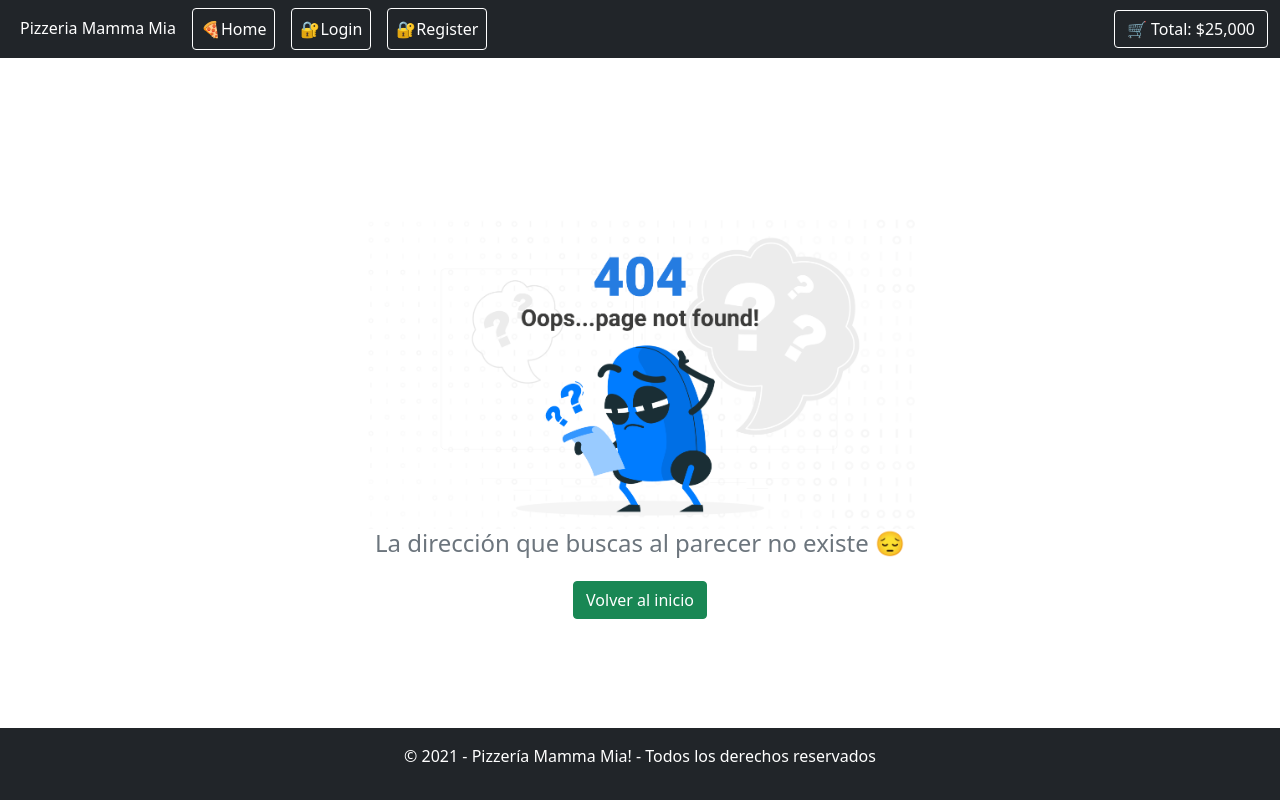
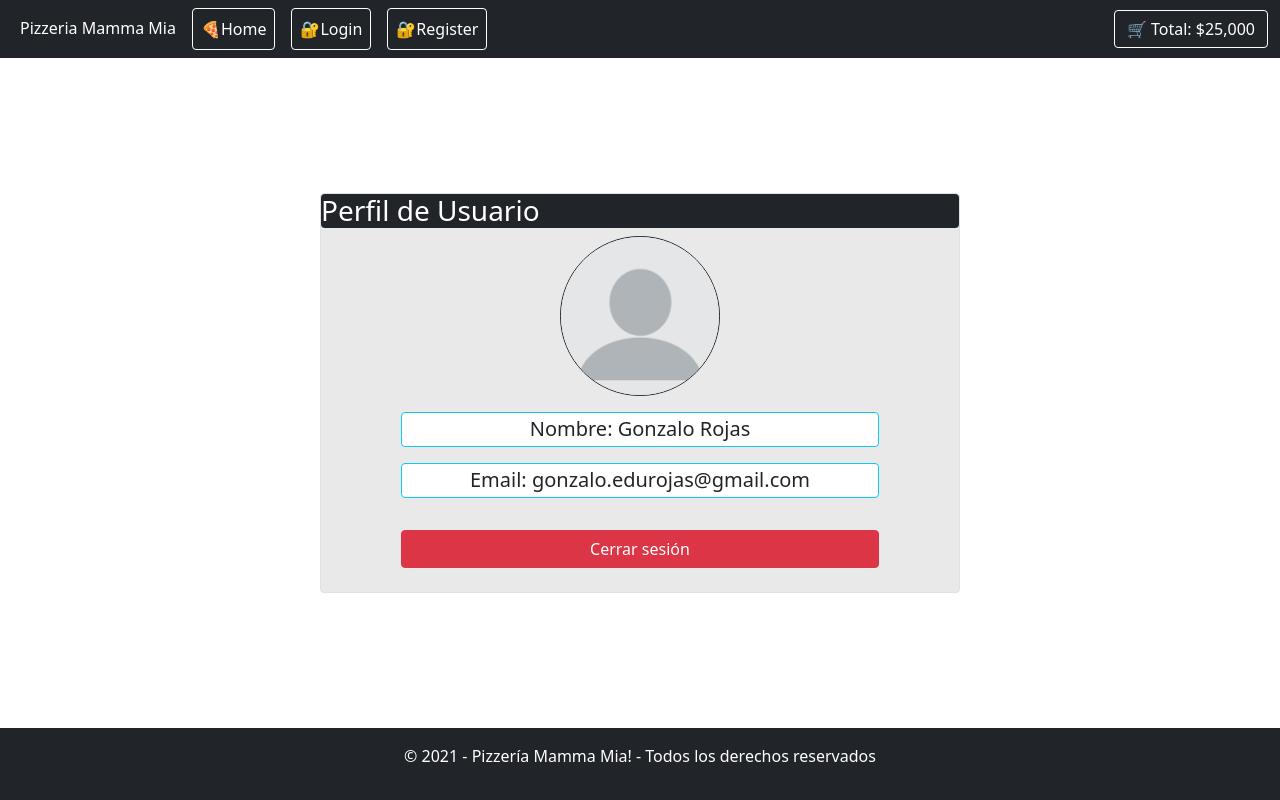
Before and after one commit to gnzrojas/React-hito-1, a React (Vite) app: page /profile in a window 1280 px wide. Built offline with nearby package versions, Linux system fonts and the light colour scheme.

Commit message:
edición de página de perfil de usuario

```diff
--- a/src/App.jsx
+++ b/src/App.jsx
@@ -1,4 +1,3 @@
-import Header from "./components/Header";
 import Home from "./pages/Home";
 import Navbar from "./components/Navbar";
 import Footer from "./components/Footer";
@@ -6,8 +5,9 @@ import Pizza from "./pages/Pizza";
 import Register from "./pages/Register";
 import Login from "./pages/Login";
 import Cart from "./pages/Cart";
+import Profile from "./pages/Profile"
+import NotFound from "./pages/NotFound";
 import { Route, Routes, useLocation } from "react-router-dom";
-import NotFound from "./pages/NotFound";
 
 const App = () => {
   const location = useLocation();
@@ -27,7 +27,7 @@ const App = () => {
             <Route path="/cart" element={<Cart />} />
             <Route path="/pizza/p001" element={<Pizza />} />
             <Route path="/*" element = {<NotFound/>}/>
-            {/* AGREGAR COMPONENTE NOTFOUND */}
+            <Route path="/profile" element = {<Profile/>} />
           </Routes>
         </main>
       )}
--- /dev/null
+++ b/src/pages/Profile.jsx
@@ -0,0 +1,34 @@
+import React from "react";
+import profileImage from "../assets/img/profile.png";
+import { Link } from "react-router-dom";
+
+const Profile = () => {
+  return (
+    <div
+      className="d-flex flex-column align-items-center w-50 border rounded"
+      style={{ backgroundColor: "#e9e9e9" }}
+    >
+      <h3 className="w-100 text-white bg-dark rounded">Perfil de Usuario</h3>
+      <img
+        src={profileImage}
+        alt="Foto de perfil"
+        className="w-25 rounded-circle border border-dark"
+      />
+
+      <h5 className="d-flex align-items-center justify-content-center mt-3 w-75 border border-info rounded bg-white p-3"
+      style={{height: "35px"}}>Nombre: Gonzalo Rojas</h5>
+
+      <h5
+        className="d-flex align-items-center justify-content-center mt-2 w-75 border border-info rounded bg-white p-3"
+        style={{ height: "35px" }}
+      >
+        Email: gonzalo.edurojas@gmail.com
+      </h5>
+      <Link to="/login" className="btn btn-danger w-75 m-4">
+        Cerrar sesión
+      </Link>
+    </div>
+  );
+};
+
+export default Profile;
```
Also changed, not shown: src/assets/img/profile.png (added).
